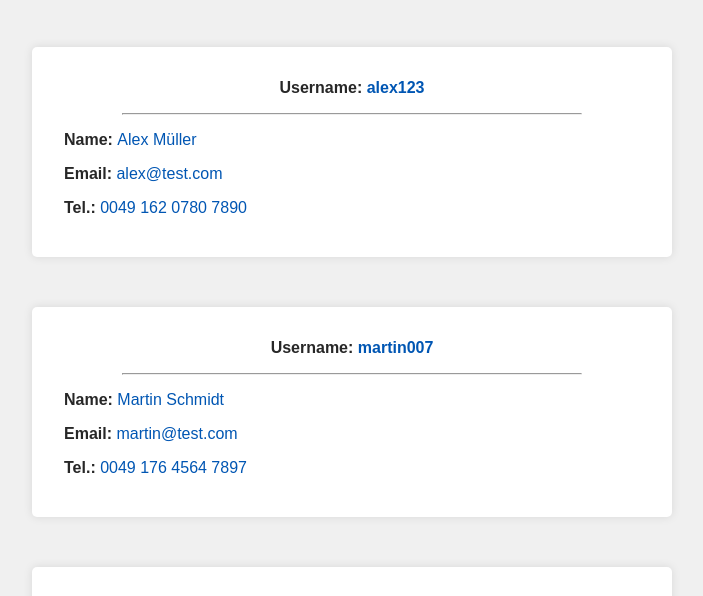
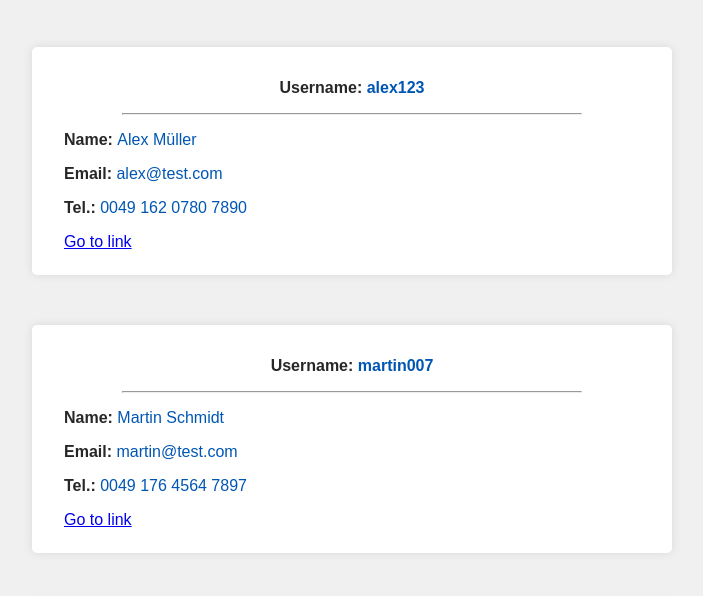
Before and after one commit to Mohsen-Ghandali/Vue3_v-for, a plain HTML site: page index.html in a window 1280 px wide. Shown: the part 134-730 px from the top of the page, without its empty margins (288-991 px from the left). Drawn offline with nearby package versions, Linux system fonts and the light colour scheme.

Commit message:
Commit-2

```diff
--- a/app.js
+++ b/app.js
@@ -4,9 +4,11 @@ const app = Vue.createApp({
         return {
             showContainer: true,
             users: [
-                { userName: "alex123", name: "Alex Müller", email: "alex@test.com", tel: "0049 162 0780 7890" },
-                { userName: "martin007", name: "Martin Schmidt", email: "martin@test.com", tel: "0049 176 4564 7897" },
-                { userName: "luis-m", name: "Luis Max", email: "luis@test.com", tel: "0049 000 2495 8748" }
+                { userName: "alex123", name: "Alex Müller", email: "alex@test.com", tel: "0049 162 0780 7890",link:"https://google.com" },
+
+                { userName: "martin007", name: "Martin Schmidt", email: "martin@test.com", tel: "0049 176 4564 7897",link:"https://yahoo.com" },
+
+                { userName: "luis-m", name: "Luis Max", email: "luis@test.com", tel: "0049 000 2495 8748",link:"https://youtube.com" }
             ]
         };
     },
--- a/index.html
+++ b/index.html
@@ -18,6 +18,7 @@
           <p><span>Name: </span>{{user.name}}</p>
           <p><span>Email:</span> {{user.email}}</p>
           <p><span>Tel.:</span> {{user.tel}}</p>
+          <a v-bind:href="user.link" target="_blank">Go to link</a>
         </li>
       </ul>
 
```
